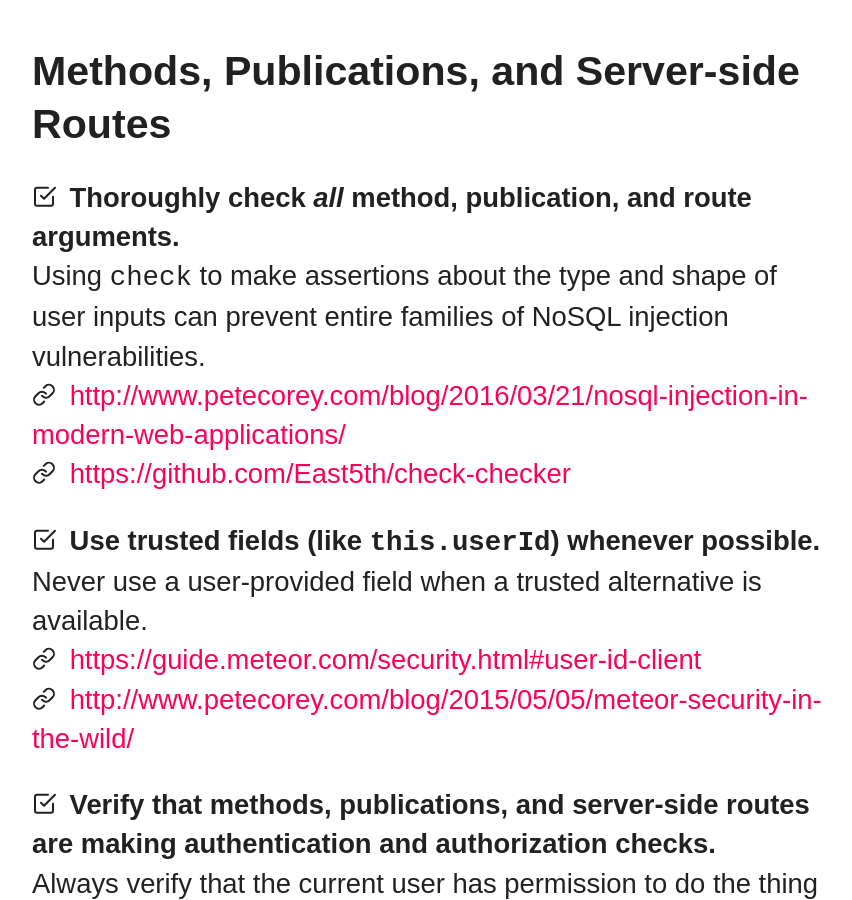
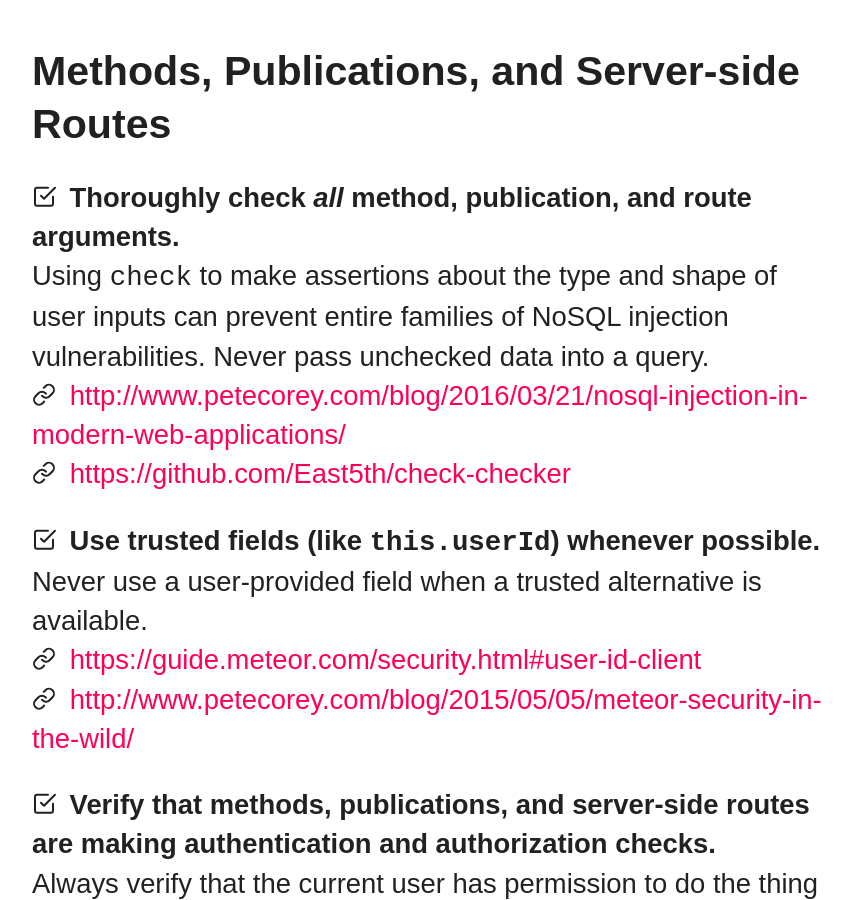
Before and after one commit to pcorey/secure_meteor, a Jekyll site: the page built from checklist/index.md, in a window 1280 px wide and 900 px high, scrolled down 836 px. Shown: the whole window, without its empty margins (208-1060 px from the left). Built offline with Jekyll 4.4.1, drawn with Linux system fonts in a browser that asks for light colours; nearby versions of some CDN libraries; some web fonts are replaced.

Commit message:
Added line

```diff
--- a/checklist/index.md
+++ b/checklist/index.md
@@ -22,11 +22,12 @@ Node.js dependencies lay the foundation for your Meteor application. Make sure t
 
 <p class="todo-item"><i data-feather="check-square"></i> Thoroughly check <em>all</em> method, publication, and route arguments.</p>
 
-Using `check` to make assertions about the type and shape of user inputs can prevent entire families of NoSQL injection vulnerabilities.
+Using `check` to make assertions about the type and shape of user inputs can prevent entire families of NoSQL injection vulnerabilities. Never pass unchecked data into a query.
 
 <i data-feather="link"></i> [http://www.petecorey.com/blog/2016/03/21/nosql-injection-in-modern-web-applications/](http://www.petecorey.com/blog/2016/03/21/nosql-injection-in-modern-web-applications/)
 
 <i data-feather="link"></i> [https://github.com/East5th/check-checker](https://github.com/East5th/check-checker)
+
 
 <p class="todo-item"><i data-feather="check-square"></i> Use trusted fields (like <code class="highlighter-rogue">this.userId</code>) whenever possible.</p>
 
```
